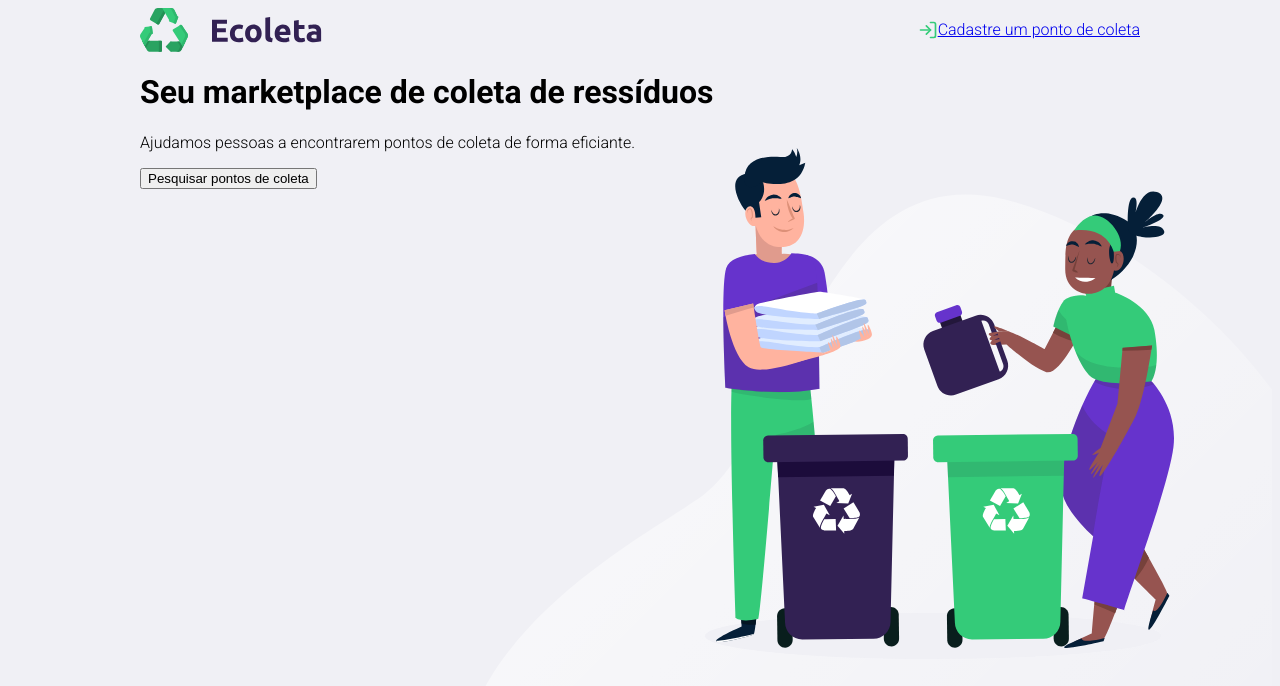
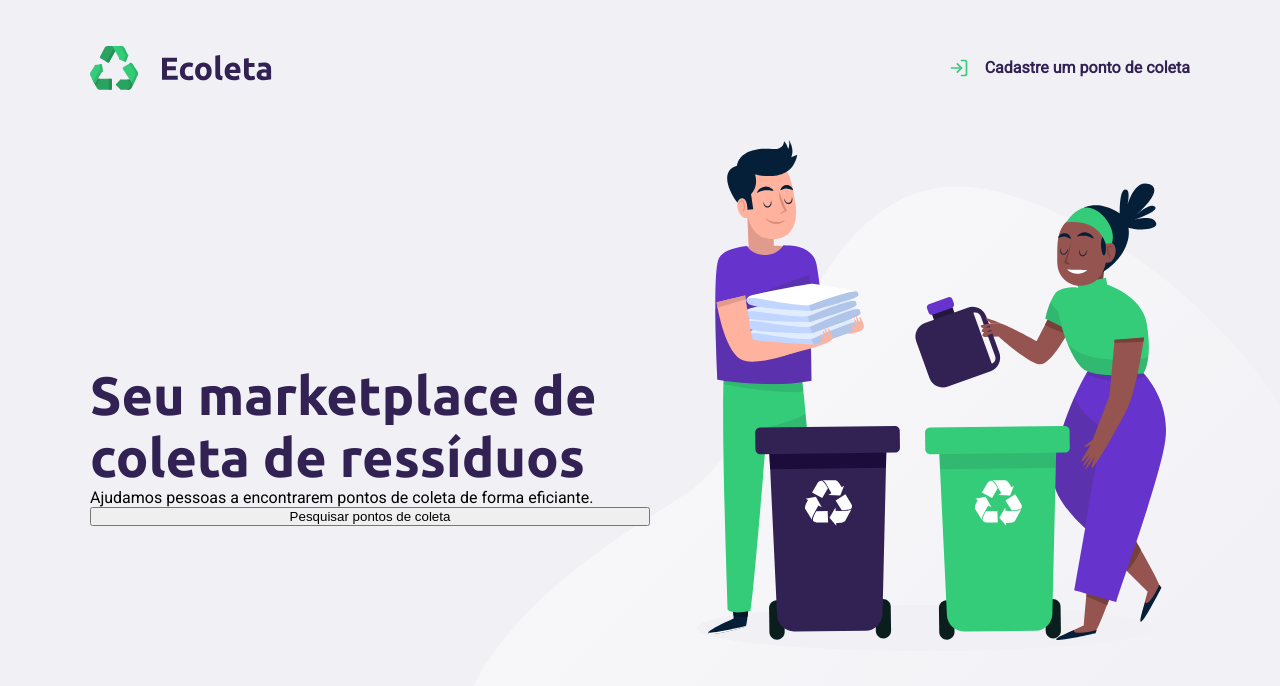
Before and after one commit to Nardogomes/Ecoleta, a plain HTML site: page index.html in a window 1280 px wide. Drawn offline with Linux system fonts and the light colour scheme.

Commit message:
Ajustando o posicionamento e estilo das tags spam e main em main.css

```diff
--- a/index.html
+++ b/index.html
@@ -3,7 +3,7 @@
     <head>
         <meta charset="UTF-8">
         <meta name="viewport" content="width=device-width, initial-scale=1.0">
-        <link href="https://fonts.googleapis.com/css2?family=Roboto:wght@300;700&display=swap" rel="stylesheet">
+        <link href="https://fonts.googleapis.com/css2?family=Roboto&family=Ubuntu:wght@700&display=swap" rel="stylesheet">
         <link rel="stylesheet" href="/styles/main.css">
         <title>Ecoleta</title>
     </head>
@@ -19,13 +19,15 @@
                     </a>
                 </header>
 
-                <h1>Seu marketplace de coleta de ressíduos</h1>
+                <main>
+                    <h1>Seu marketplace de coleta de ressíduos</h1>
 
-                <p>Ajudamos pessoas a encontrarem pontos de coleta de forma eficiante.</p>
+                    <p>Ajudamos pessoas a encontrarem pontos de coleta de forma eficiante.</p>
 
-                <button>Pesquisar pontos de coleta</button>
+                    <button>Pesquisar pontos de coleta</button>
+                </main>
 
-            </div>
-        </div><!-- page-home -->
+            </div><!-- .content -->
+        </div><!-- #page-home -->
     </body>
 </html>
--- a/styles/main.css
+++ b/styles/main.css
@@ -1,9 +1,28 @@
+:root {
+    --title-color: #322153;
+}
+
+* {
+    margin: 0;
+    padding: 0;
+}
+
 html {
-    font-family: 'Roboto', sans-serif;
+    font-family: Roboto, sans-serif;
 }
 
 body {
     background: #f0f0f5;
+    -webkit-font-smoothing: antialiased;
+}
+
+a {
+    text-decoration: none;
+}
+
+h1, h2, h3, h4, h5, h6 {
+    font-family: Ubuntu, sans-serif;
+    color: var(--title-color);
 }
 
 #page-home {
@@ -14,11 +33,16 @@ body {
 
 #page-home .content {
     width: 90%;
-    max-width: 1000px;
+    max-width: 1100px;
+    height: 100%;
     margin: 0 auto;
+
+    display: flex;
+    flex-direction: column;
 }
 
 #page-home header {
+    margin-top: 46px;
     display: flex;
     align-items: center;
     justify-content: space-between;
@@ -26,11 +50,28 @@ body {
 
 #page-home header a {
     display: flex;
+    color: var(--title-color);
+    font-weight: 700;
 }
 
 #page-home header a span {
     display: flex;
+    margin-right: 16px;
     background-image: url('../assets/log-in.svg');
     width: 20px;
     height: 20px;
 }
+
+#page-home main {
+    max-width: 560px;
+
+    flex: 1;
+
+    display: flex;
+    flex-direction: column;
+    justify-content: center;
+}
+
+#page-home main h1 {
+    font-size: 54px;
+}
```
